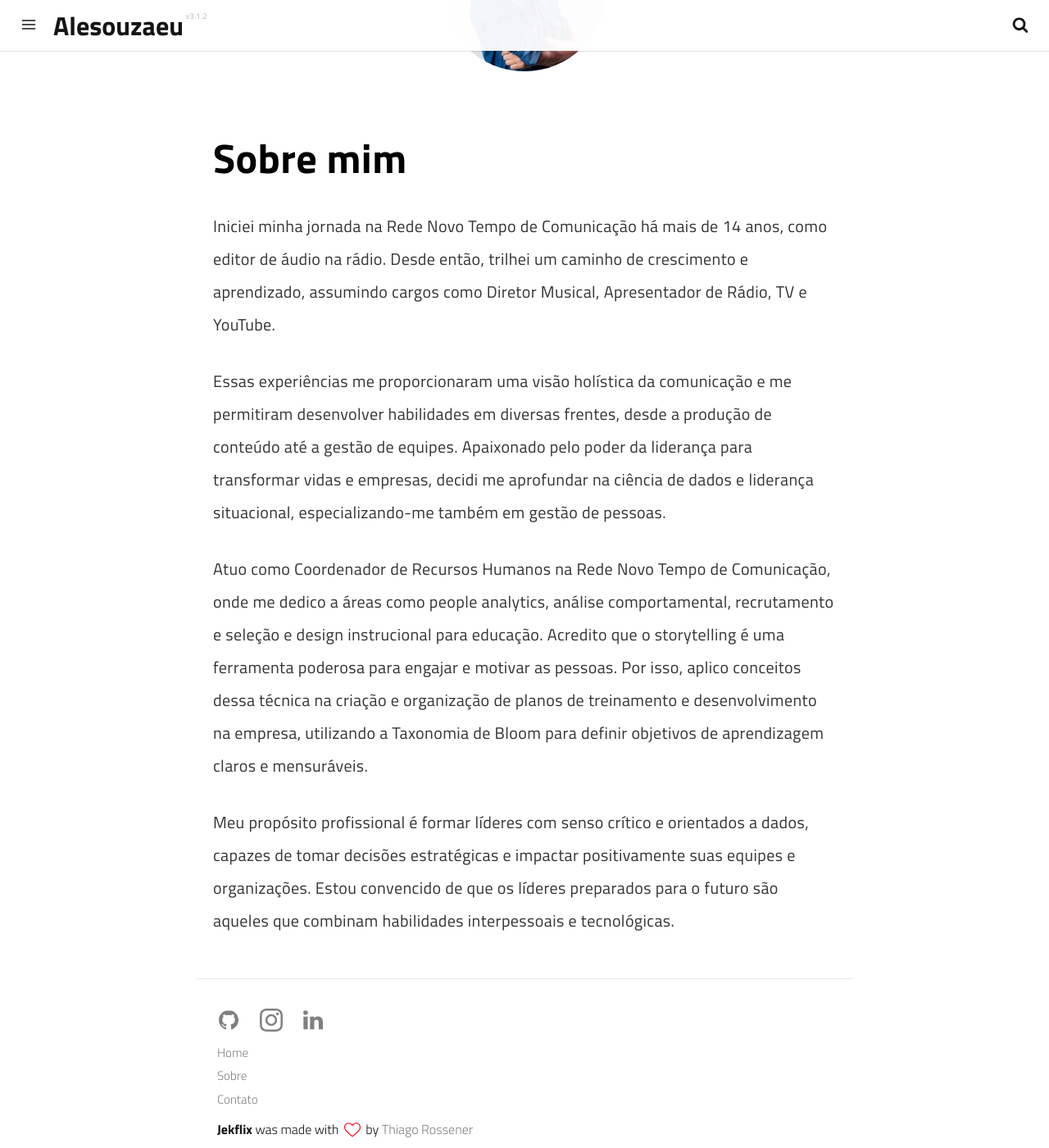
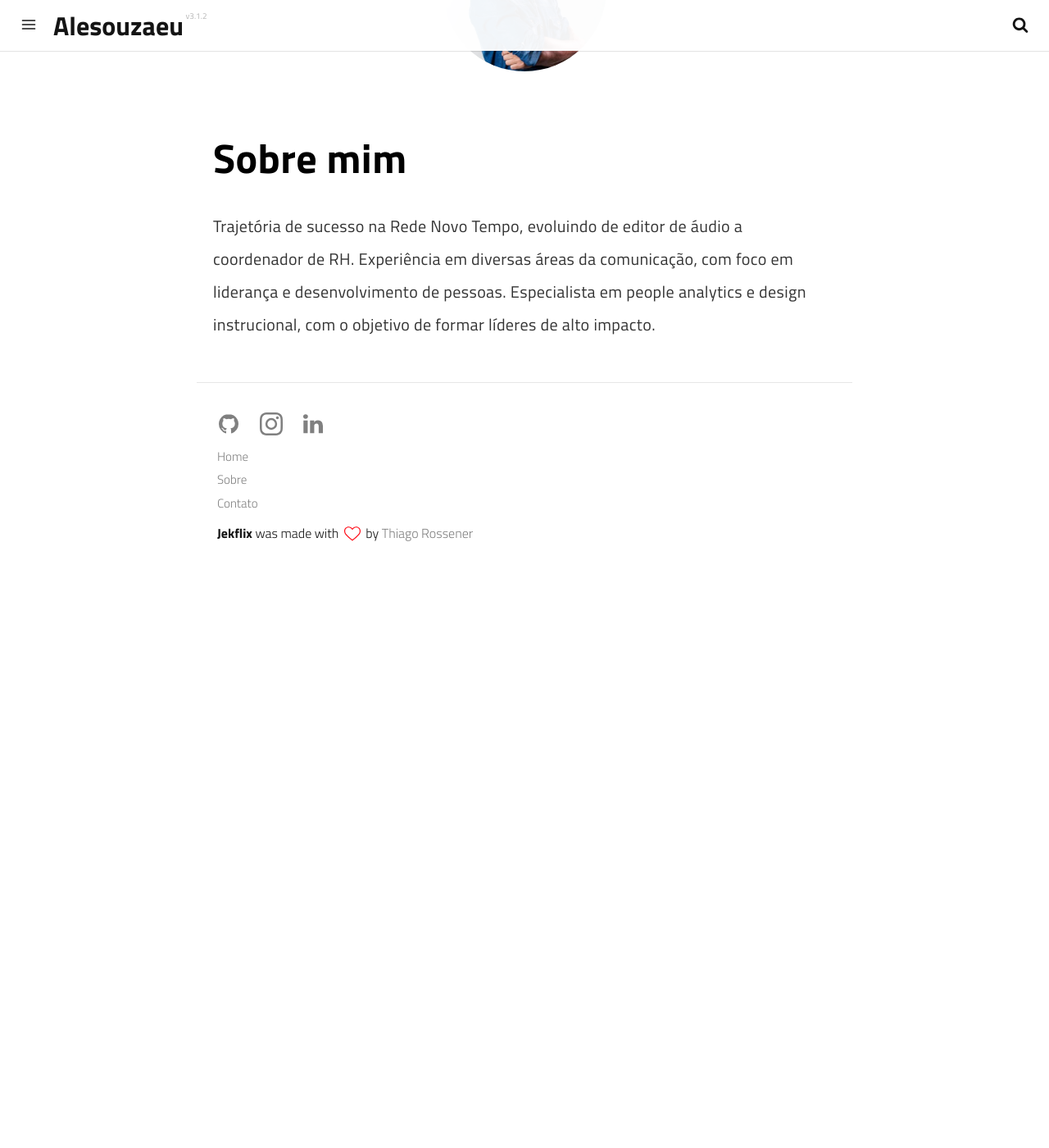
Before and after one commit to alesouzaeu/alesouzaeu.github.io, a Jekyll site: the page built from pages/about.md, in a window 1280 px wide and 1400 px high, scrolled down 262 px. Shown: the whole window at 82% size. Built offline with Jekyll 4.4.1, drawn with Linux system fonts in a browser that asks for light colours; a script that is not in the unit is left out; after the commit the page ends 961 px from its top, so only the background shows below that.

Commit message:
Update about.md

```diff
--- a/pages/about.md
+++ b/pages/about.md
@@ -11,10 +11,4 @@ permalink: /about/
 
 # Sobre mim
 
-Iniciei minha jornada na Rede Novo Tempo de Comunicação há mais de 14 anos, como editor de áudio na rádio. Desde então, trilhei um caminho de crescimento e aprendizado, assumindo cargos como Diretor Musical, Apresentador de Rádio, TV e YouTube.
-
-Essas experiências me proporcionaram uma visão holística da comunicação e me permitiram desenvolver habilidades em diversas frentes, desde a produção de conteúdo até a gestão de equipes. Apaixonado pelo poder da liderança para transformar vidas e empresas, decidi me aprofundar na ciência de dados e liderança situacional, especializando-me também em gestão de pessoas.
-
-Atuo como Coordenador de Recursos Humanos na Rede Novo Tempo de Comunicação, onde me dedico a áreas como people analytics, análise comportamental, recrutamento e seleção e design instrucional para educação. Acredito que o storytelling é uma ferramenta poderosa para engajar e motivar as pessoas. Por isso, aplico conceitos dessa técnica na criação e organização de planos de treinamento e desenvolvimento na empresa, utilizando a Taxonomia de Bloom para definir objetivos de aprendizagem claros e mensuráveis.
-
-Meu propósito profissional é formar líderes com senso crítico e orientados a dados, capazes de tomar decisões estratégicas e impactar positivamente suas equipes e organizações. Estou convencido de que os líderes preparados para o futuro são aqueles que combinam habilidades interpessoais e tecnológicas.
+Trajetória de sucesso na Rede Novo Tempo, evoluindo de editor de áudio a coordenador de RH. Experiência em diversas áreas da comunicação, com foco em liderança e desenvolvimento de pessoas. Especialista em people analytics e design instrucional, com o objetivo de formar líderes de alto impacto.
```
